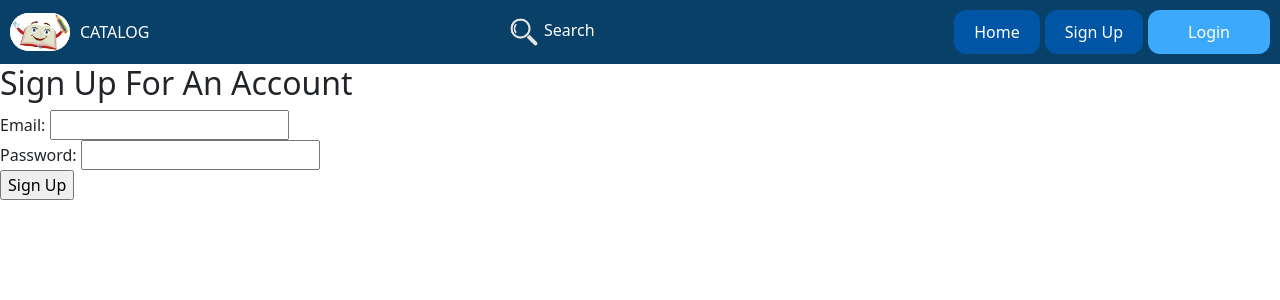
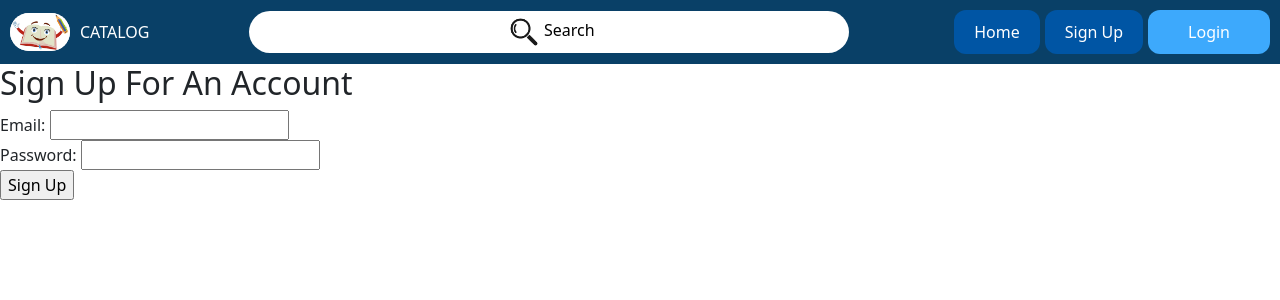
Before and after one commit to brian9004/Databases_Project, a PHP site: page /signup.php in a window 1280 px wide. Shown: the top 300 px of the page. Run offline with PHP 8.4, Linux system fonts and the light colour scheme; the visitor is signed in with stand-in values (Sample User, id 1); data that the repository does not hold is empty.

Commit message:
Polishing

```diff
--- a/header.php
+++ b/header.php
@@ -21,7 +21,7 @@ if ($_SERVER['REQUEST_METHOD'] == 'POST') // GET
   <meta charset="UTF-8">
   <meta name="viewport" content="width=device-width, initial-scale=1.0">
   <title>Library Catalog</title>
-  <link rel="stylesheet" href="db-project.css">
+  <link rel="stylesheet" href="styles/db-project.css">
 </head>
 <body>
 
@@ -31,7 +31,7 @@ if ($_SERVER['REQUEST_METHOD'] == 'POST') // GET
   </div>
   <span>CATALOG</span>
   <div class="search-container">
-    <button style=filter:invert(100%) id="filter"><img src="images/magnifying_glass.png" alt="Search">Search</button>
+    <button id="filter"><img src="images/magnifying_glass.png" alt="Search">Search</button>
   </div>
   <div class="menu">
     <button onclick="window.location.href='request.php'">Home</button>
@@ -53,7 +53,6 @@ if ($_SERVER['REQUEST_METHOD'] == 'POST') // GET
       <input type="number" id="totalQuantity" name="totalQuantity" placeholder="Total Quantity" value=""><br>
       <input type="text" id="rating" name="rating" placeholder="Rating" value=""><br>
       <input type="text" id="category" name="category" placeholder="Category" value=""><br>
-      <input type="checkbox" id="issued" name="issued"> <label for="issued">Issued</label><br>
       <input type="submit" value="Submit" id="searchBtn" name="searchBtn" />
     </form>
   </div>
--- a/styles/db-project.css
+++ b/styles/db-project.css
@@ -27,21 +27,17 @@
   border-radius: 70px;
 }
 
-
 .search-container { /* container housing middle section with search, box, and filter) */
   display: flex;
+  background-color: white;
   flex-grow: 1;
   justify-content: center;
   margin: 0 20px;
+  margin-left: 100px;
+  margin-right: 100px;
+  border-radius: 70px;
+}
 
-}
-.search-container input[type="text"] { /* just for the search box itself */
-  padding: 5px;
-  border-radius: 20px;
-  margin-right: 5px;
-  min-width: 300px;
-
-}
 .search-container button { /* for the magnifying and filter button containers */
   cursor: pointer;
   background: transparent;
@@ -55,7 +51,6 @@ background-color: transparent;
 
 .header .menu { /* continaer that houses right side buttons */
   display: flex;
-
 }
 
 .header .menu button { /*menu buttons */
```
